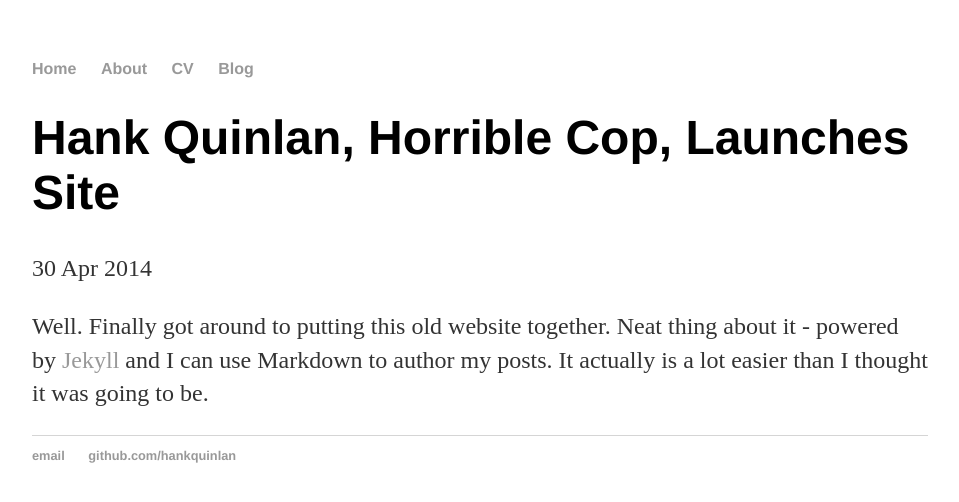
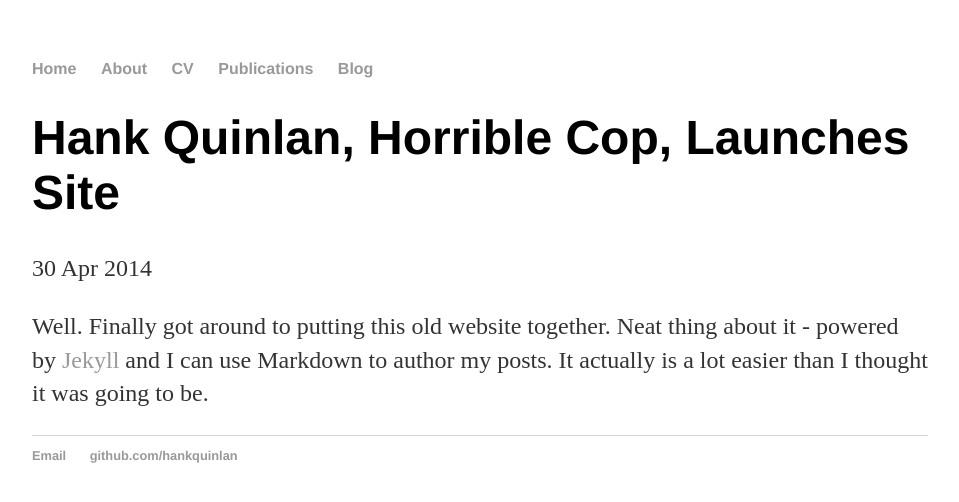
Before and after one commit to rushsangs/rushsangs-old.github.io, a Jekyll site: the page built from _posts/2014-04-30-hank-quinlan-site-launched.md, in a window 1280 px wide. Shown: the top 502 px of the page, without its empty margins (160-1119 px from the left). Built offline with Jekyll 4.4.1, drawn with Linux system fonts in a browser that asks for light colours.

Commit message:
image centered.

```diff
--- a/_layouts/default.html
+++ b/_layouts/default.html
@@ -11,6 +11,7 @@
 	        		<li><a href="/">Home</a></li>
 		        	<li><a href="/about">About</a></li>
 	        		<li><a href="/cv">CV</a></li>
+	        		<li><a href="/publications">Publications</a></li>
 	        		<li><a href="/blog">Blog</a></li>
 	    		</ul>
 			</nav>
@@ -21,7 +22,7 @@
 			</div><!-- /.container -->
 			<footer>
 	    		<ul>
-	        		<li><a href="mailto:hankquinlanhub@gmail.com">email</a></li>
+	        		<li><a href="mailto:rush.sang@gmail.com">Email</a></li>
 	        		<li><a href="https://github.com/hankquinlan">github.com/hankquinlan</a></li>
 				</ul>
 			</footer>
--- a/index.html
+++ b/index.html
@@ -5,7 +5,7 @@
 <div class="blurb">
 	<h1>Hi there, I'm Rushit (Rush) Sanghrajka!</h1>
 	<div style="text-align: center">
-	<img src="images/profile.jpg" width="200px" style="align-self: center;"/>
+	<img src="images/profile.jpg" width="200px"/>
 	</div>
-	<p>I'm currently a PhD student at the University of Utah, and my research deals with Computational Narratives and Computer-assisted storytelling. Read more about me <a href="/about">here</a> or check out my <a href="/publications">publications.</a></p>
+	<p style="text-align:center">I'm currently a PhD student at the University of Utah, and my research deals with Computational Narratives and Computer-assisted storytelling. Read more about me <a href="/about">here</a> or check out my <a href="/publications">publications.</a></p>
 </div><!-- /.blurb -->
```
